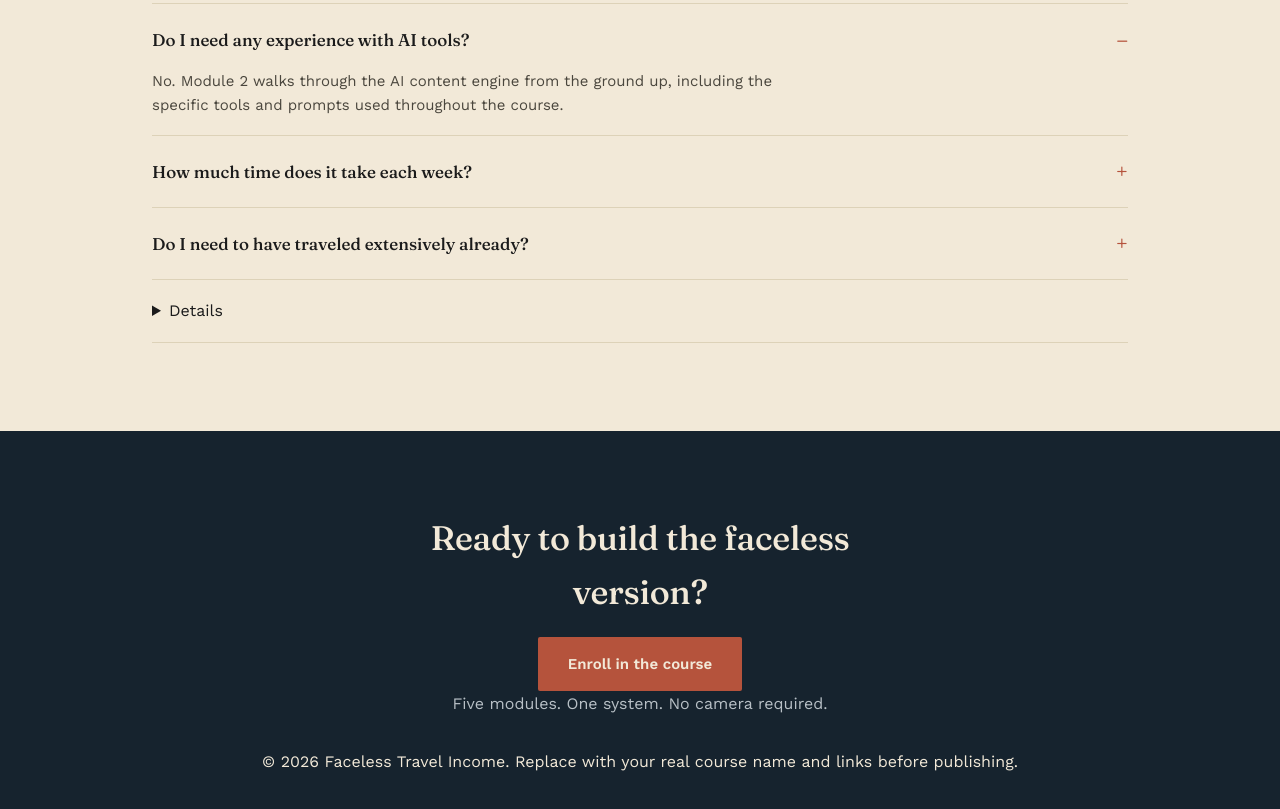
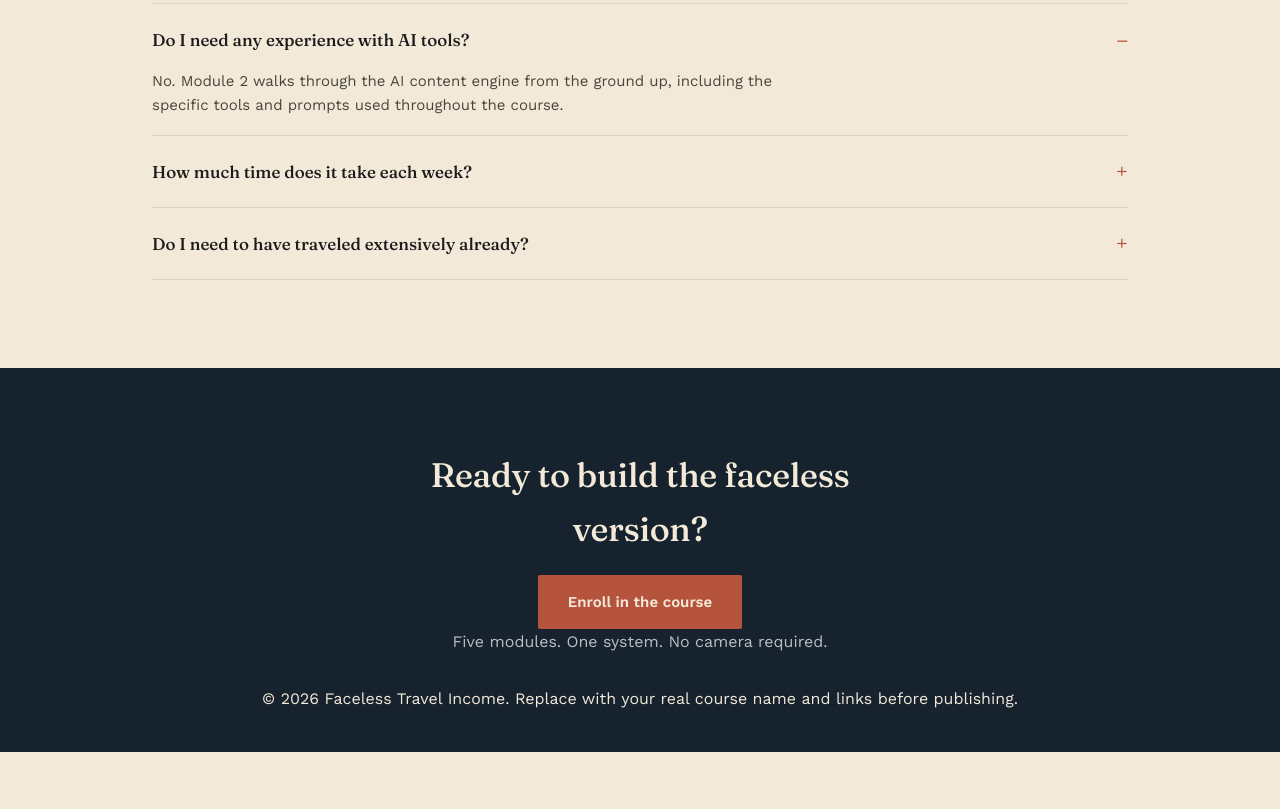
Before and after one commit to DonnaReilly/psychic-octo-invention, a plain HTML site: page index.html in a window 1280 px wide. Shown: the part 4526-5335 px from the top of the page. After the commit the page ends 5278 px from the top, so only its background shows below. Drawn offline with nearby package versions, Linux system fonts and the light colour scheme.

Commit message:
Remove unnecessary details tag from index.html
Removed an unnecessary details tag from the HTML.

```diff
--- a/index.html
+++ b/index.html
@@ -627,7 +627,6 @@
       <summary>Do I need to have traveled extensively already?</summary>
       <p>No. The income model in Module 1 doesn't depend on how much you've traveled — it depends on how you research and produce content.</p>
     </details>
-    <details>
   </div>
 </section>
 
```
